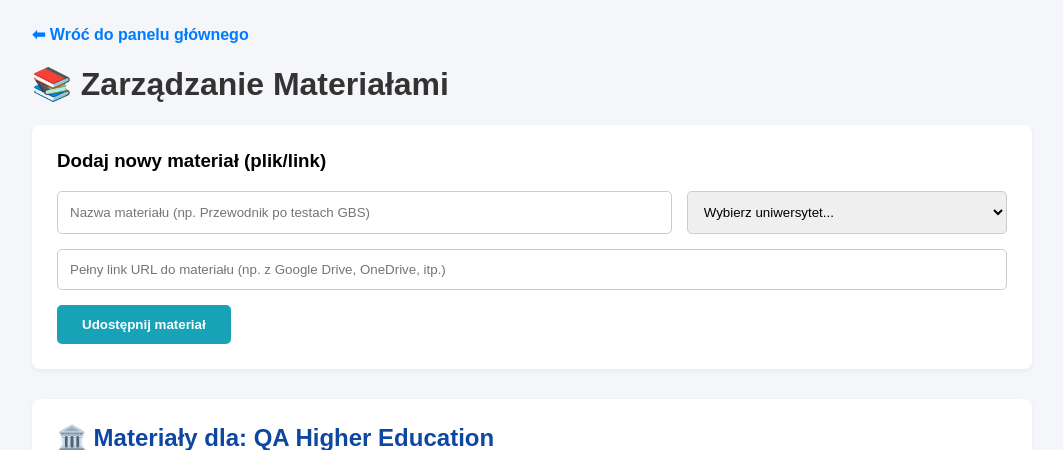
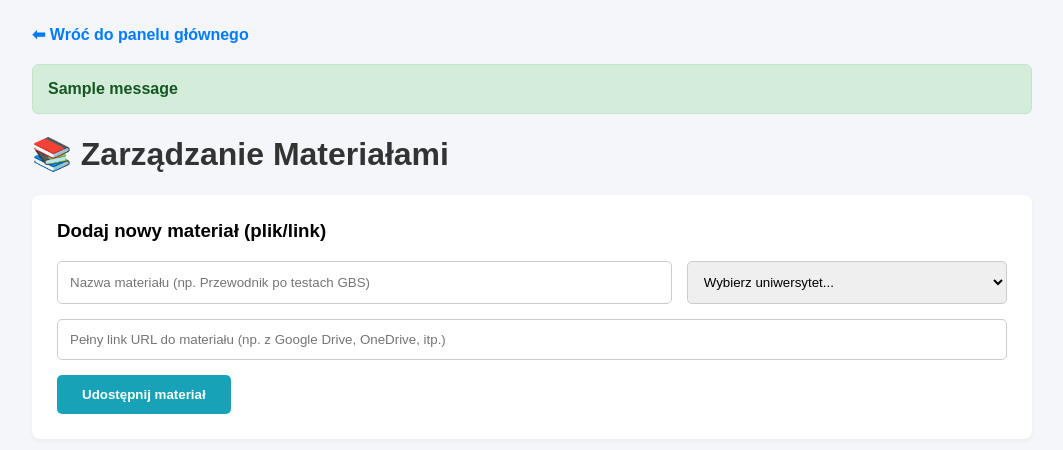
Before and after one commit to kubad0101-creator/rozprawki-app, a Flask app: page /panel/materials in a window 1280 px wide. Shown: the top 450 px of the page, without its empty margins (108-1171 px from the left). Run offline with Flask 3, Linux system fonts and the light colour scheme; the visitor is signed in with stand-in values (Sample User, id 1); tables that the repository leaves empty hold one stand-in row (values such as "Sample post"); one stand-in notice (Sample message) is shown.

Commit message:
Update panel_materials.html

```diff
--- a/templates/panel_materials.html
+++ b/templates/panel_materials.html
@@ -3,11 +3,28 @@
 <head>
     <meta charset="UTF-8">
     <title>Zarządzanie Materiałami Edukacyjnymi</title>
+    <style>
+        .flash-messages { margin-bottom: 20px; }
+        .alert { padding: 15px; margin-bottom: 15px; border-radius: 6px; font-weight: bold; }
+        .alert-success { background-color: #d4edda; color: #155724; border: 1px solid #c3e6cb; }
+    </style>
 </head>
 <body style="font-family: sans-serif; padding: 25px; max-width: 1000px; margin: auto; background: #f4f6f9;">
 
     <div style="margin-bottom: 20px;">
         <a href="{{ url_for('panel_dashboard') }}" style="text-decoration: none; color: #007bff; font-weight: bold;">⬅ Wróć do panelu głównego</a>
+    </div>
+
+    <div class="flash-messages">
+        {% with messages = get_flashed_messages(with_categories=true) %}
+            {% if messages %}
+                {% for category, message in messages %}
+                    <div class="alert alert-{{ category }}">
+                        {{ message }}
+                    </div>
+                {% endfor %}
+            {% endif %}
+        {% endwith %}
     </div>
 
     <h1 style="color: #333;">📚 Zarządzanie Materiałami</h1>
@@ -17,12 +34,20 @@
         <form method="POST" style="display: flex; flex-direction: column; gap: 15px;">
             <div style="display: flex; gap: 15px;">
                 <input type="text" name="title" placeholder="Nazwa materiału (np. Przewodnik po testach GBS)" required style="flex: 2; padding: 12px; border: 1px solid #ccc; border-radius: 5px;">
+
+                {% if universities|length == 1 %}
+                    <input type="hidden" name="university_id" value="{{ universities[0].id }}">
+                    <div style="flex: 1; padding: 12px; border: 1px solid #ccc; border-radius: 5px; background-color: #eef2f5; color: #555;">
+                        Uniwersytet: <strong>{{ universities[0].name }}</strong>
+                    </div>
+                {% else %}
                     <select name="university_id" required style="flex: 1; padding: 12px; border: 1px solid #ccc; border-radius: 5px;">
                         <option value="" disabled selected>Wybierz uniwersytet...</option>
                         {% for uni in universities %}
                             <option value="{{ uni.id }}">{{ uni.name }}</option>
                         {% endfor %}
                     </select>
+                {% endif %}
             </div>
             <input type="url" name="content_url" placeholder="Pełny link URL do materiału (np. z Google Drive, OneDrive, itp.)" required style="padding: 12px; border: 1px solid #ccc; border-radius: 5px;">
             <button type="submit" style="background: #17a2b8; color: white; border: none; padding: 12px 25px; border-radius: 5px; cursor: pointer; font-weight: bold; align-self: flex-start;">Udostępnij materiał</button>
```
Lines whose indentation alone changed are shown as unchanged.
